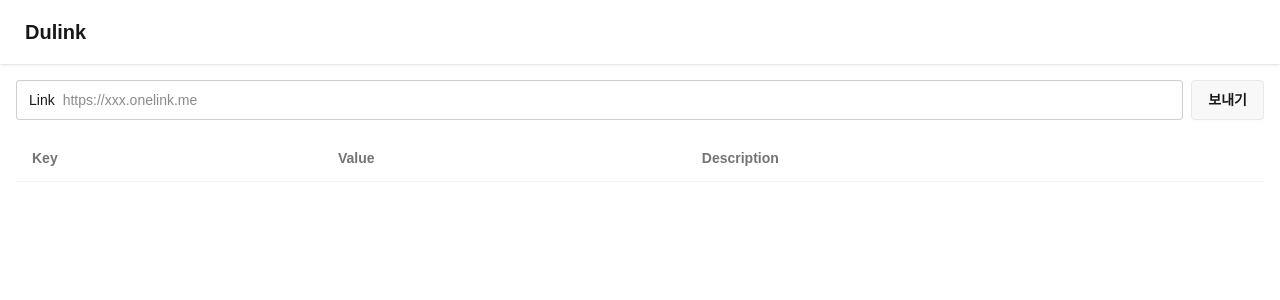
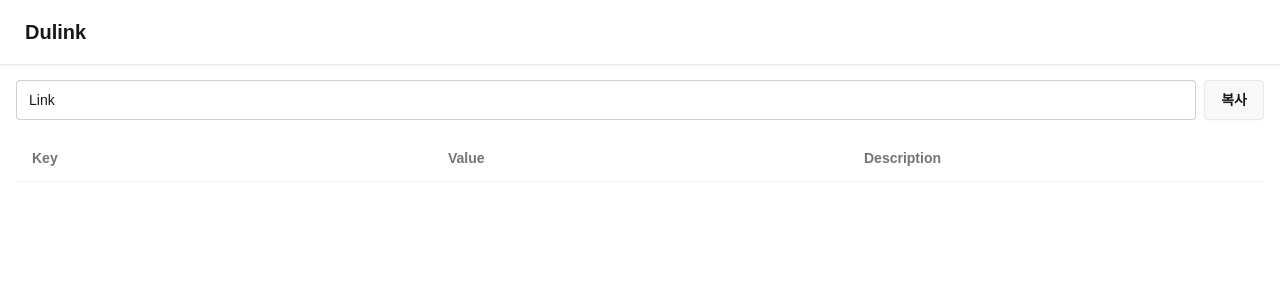
Before and after one commit to hyeongyuan/dulink, a Next.js app: page / in a window 1280 px wide. Shown: the top 300 px of the page. Built offline with nearby package versions, Linux system fonts and the light colour scheme.

Commit message:
feat: 쿼리 내 값 하이라이트

```diff
--- a/src/app/globals.css
+++ b/src/app/globals.css
@@ -25,3 +25,66 @@ body {
   color: var(--foreground);
   font-family: Arial, Helvetica, sans-serif;
 }
+
+textarea {
+  resize: none;
+}
+
+textarea:focus {
+  outline: none;
+  box-shadow: none;
+}
+
+.Input__field,
+.Input__keyWordsWrapper {
+  width: 100%;
+  height: 100%;
+  white-space: nowrap;
+  /* IE and Firefox support */
+  -ms-overflow-style: none;
+  scrollbar-width: none;
+}
+
+.Input__field::-webkit-scrollbar,
+.Input__keyWordsWrapper::-webkit-scrollbar {
+  display: none;
+}
+
+.Input__field {
+  background: transparent;
+  color: transparent;
+  resize: none;
+  position: relative;
+  vertical-align: middle;
+  caret-color: white;
+}
+
+.Input__keyWordsWrapper {
+  background-color: transparent;
+  color: white;
+  display: flex;
+  align-items: center;
+  overflow-x: scroll;
+  position: absolute;
+  left: 0;
+  top: 0;
+}
+
+.Input__keyWord {
+  color: white;
+  display: inline-block;
+  position: relative;
+  z-index: 0;
+}
+
+.Input__keyWord::before {
+  content: "";
+  width: calc(100% + 4px);
+  height: 100%;
+  border-radius: 3px;
+  position: absolute;
+  left: -2px;
+  top: 0;
+  background-color: rgb(225 29 72);
+  z-index: -1;
+}
--- a/src/components/InputLink.tsx
+++ b/src/components/InputLink.tsx
@@ -1,23 +1,87 @@
 'use client';
 
-import type { ChangeEvent } from "react";
+import { type ChangeEvent, Fragment, type UIEvent, useEffect, useRef, useState } from "react";
 import { useLinkActions, useLinkValue } from "@/stores/linkStore";
 
 export function InputLink() {
   const value = useLinkValue();
   const { setValue } = useLinkActions();
 
-  const handleChange = (event: ChangeEvent<HTMLInputElement>) => {
+  const keyWordsRef = useRef<HTMLDivElement>(null);
+  const [scrollValue, setScrollValue] = useState(0);
+
+  useEffect(() => {
+    if (keyWordsRef.current) {
+      keyWordsRef.current.scrollLeft = scrollValue;
+    }
+  }, [scrollValue]);
+
+  const handleChange = (event: ChangeEvent<HTMLTextAreaElement>) => {
     setValue(event.target.value);
   };
+
+  const handleScroll = (event: UIEvent<HTMLTextAreaElement>) => {
+    setScrollValue(event.currentTarget.scrollLeft);
+  };
+
+  const handleCopy = () => {
+    navigator.clipboard.writeText(value);
+  };
+
+  const wordBlocks = generateWordBlocks(value);
 
   return (
     <div className="flex gap-2 w-full">
       <label className="input flex flex-1">
         Link
-        <input type="text" className="grow" placeholder="https://xxx.onelink.me" value={value} onChange={handleChange} />
+        <div className="relative flex items-stretch flex-1">
+          <div ref={keyWordsRef} className="Input__keyWordsWrapper">
+            {wordBlocks.map(({ text, highlight }, index) => (
+              // biome-ignore lint/suspicious/noArrayIndexKey: key is acceptable here
+              <Fragment key={`text-block-${index}`}>
+                {highlight ? (
+                  <span className="Input__keyWord">{text}</span>
+                ) : text}
+              </Fragment>
+            ))}
+          </div>
+          <textarea
+            name="link"
+            className="Input__field grow textarea-ghost"
+            placeholder="https://xxx.onelink.me"
+            value={value}
+            onChange={handleChange}
+            onScroll={handleScroll}
+            rows={1}
+          />
+        </div>
       </label>
-      <button type="button" className="btn">보내기</button>
+      <button type="button" className="btn" onClick={handleCopy}>
+        복사
+      </button>
     </div>
   );
 }
+
+interface WordBlock {
+  text: string;
+  highlight: boolean;
+}
+
+function generateWordBlocks(link: string) {
+  const [urlWithoutQueries, queryString] = link.split('?');
+  const keyValues = queryString?.split('&') || [];
+  return [
+    { text: urlWithoutQueries, highlight: false },
+    queryString !== undefined && { text: '?', highlight: false },
+    ...keyValues.flatMap((keyValue, index) => {
+      const [key, value] = keyValue.split('=');
+      return [
+        index !== 0 && { text: '&', highlight: false },
+        { text: key, highlight: true },
+        value !== undefined && { text: '=', highlight: false },
+        value !== undefined && { text: value || '', highlight: true },
+      ].filter(Boolean);
+  }),
+  ].filter(Boolean) as WordBlock[];
+}
--- a/src/components/QueryTable.tsx
+++ b/src/components/QueryTable.tsx
@@ -24,13 +24,13 @@ export function QueryTable() {
         {queries.map(({ name, value }) => (
           <tr key={name}>
             <td>
-              <input type="text" className="input input-ghost" value={name} readOnly />
+              <input type="text" className="input input-sm input-ghost" value={name} readOnly />
             </td>
             <td>
-              <input type="text" className="input input-ghost" name={name} value={value} onChange={handleChange} />
+              <input type="text" className="input input-sm input-ghost" name={name} value={value} onChange={handleChange} />
             </td>
             <td>
-              <input type="text" className="input input-ghost" />
+              <input type="text" className="input input-sm input-ghost" />
             </td>
           </tr>
         ))}
--- a/src/stores/linkStore.ts
+++ b/src/stores/linkStore.ts
@@ -1,9 +1,5 @@
 import { create } from 'zustand';
-
-interface Query {
-  name: string;
-  value: string;
-}
+import { extractQueries, type Query } from '@/utils/url';
 
 interface LinkStore {
   value: string;
@@ -16,7 +12,7 @@ interface LinkStore {
 
 const useLinkStore = create<LinkStore>((set, get) => ({
   value: '',
-  queries: [],
+  queries: [{ name: '', value: '' }],
   actions: {
     setValue: (newValue: string) => {
       set({
@@ -56,12 +52,3 @@ const useLinkStore = create<LinkStore>((set, get) => ({
 export const useLinkValue = () => useLinkStore((state) => state.value);
 export const useLinkQueries = () => useLinkStore((state) => state.queries);
 export const useLinkActions = () => useLinkStore((state) => state.actions);
-
-function extractQueries(link: string): Query[] {
-  try {
-    const url = new URL(link);
-    return Array.from(url.searchParams.entries()).map(([name, value]) => ({ name, value }));
-  } catch {
-    return [];
-  }
-}
--- /dev/null
+++ b/src/utils/url.ts
@@ -0,0 +1,15 @@
+
+
+export interface Query {
+  name: string;
+  value: string;
+}
+
+export function extractQueries(link: string): Query[] {
+  try {
+    const url = new URL(link);
+    return Array.from(url.searchParams.entries()).map(([name, value]) => ({ name, value }));
+  } catch {
+    return [];
+  }
+}
```
